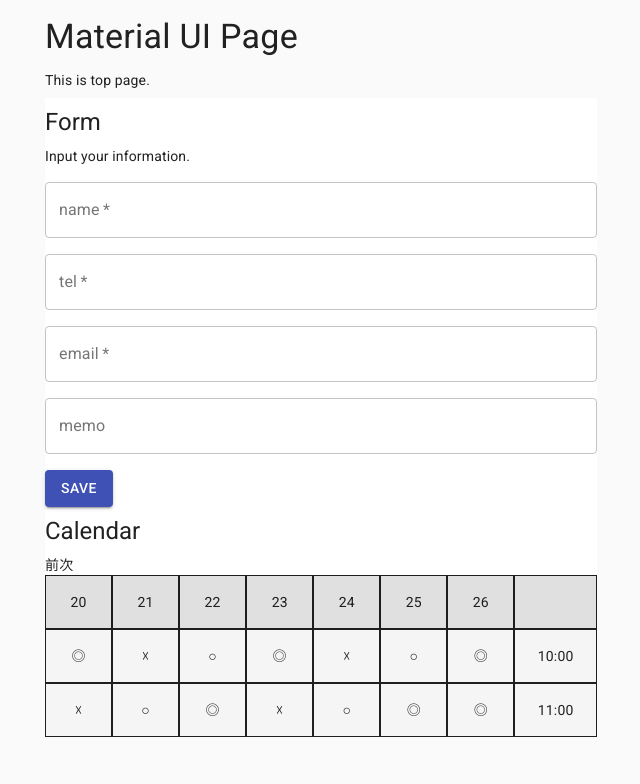
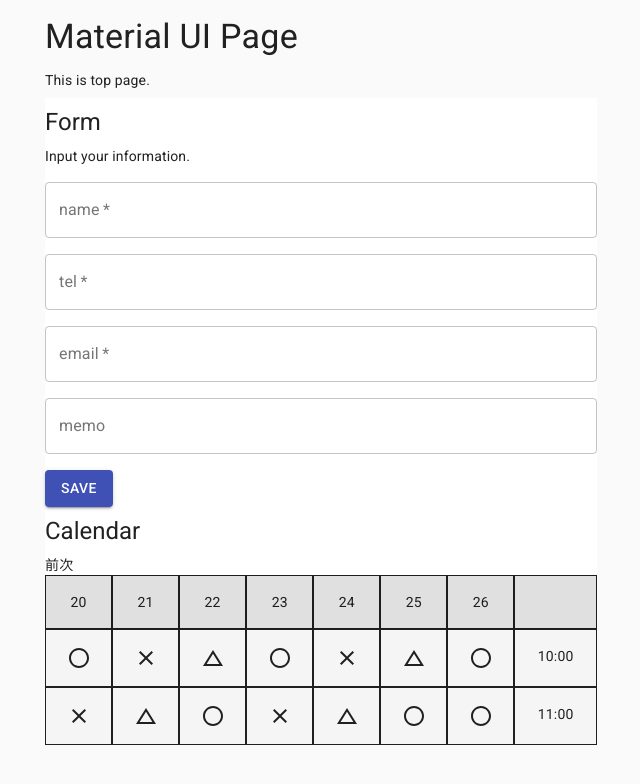
Before and after one commit to shoji-k/next-sandbox-v1, a Next.js app: page /material-ui in a window 1280 px wide. Shown: the top 784 px of the page, without its empty margins (319-959 px from the left). Built offline with nearby package versions, Linux system fonts and the light colour scheme.

Commit message:
use icons

```diff
--- a/components/organisms/material-ui/Calendar.tsx
+++ b/components/organisms/material-ui/Calendar.tsx
@@ -1,6 +1,11 @@
 import React, { ReactElement } from 'react'
 import { makeStyles } from '@material-ui/core/styles'
 import { Box, Typography } from '@material-ui/core'
+import {
+  Clear,
+  ChangeHistory,
+  RadioButtonUnchecked,
+} from '@material-ui/icons'
 
 const useStyles = makeStyles({
   cell: {
@@ -47,22 +52,22 @@ function TimeCell({ children }: { children: React.ReactNode }): ReactElement {
 function Cell({ staffs }: { staffs?: string[] }): ReactElement {
   const classes = useStyles()
 
-  let click = (): void => {
+  const click = (): void => {
     alert('select')
-  }
-  let mark = ''
-  if (staffs.length >= 2) {
-    mark = '◎'
-  } else if (staffs.length >= 1) {
-    mark = '○'
-  } else {
-    mark = '☓'
-    click = null
   }
 
   return (
-    <Box className={classes.cell} p={2} m="auto" bgcolor="grey.100" border={1} onClick={click}>
-      {mark}
+    <Box
+      className={classes.cell}
+      p={2}
+      m="auto"
+      bgcolor="grey.100"
+      border={1}
+      onClick={click}
+    >
+      {staffs.length >= 2 && <RadioButtonUnchecked onClick={click} />}
+      {staffs.length == 1 && <ChangeHistory onClick={click} />}
+      {staffs.length == 0 && <Clear />}
     </Box>
   )
 }
```
